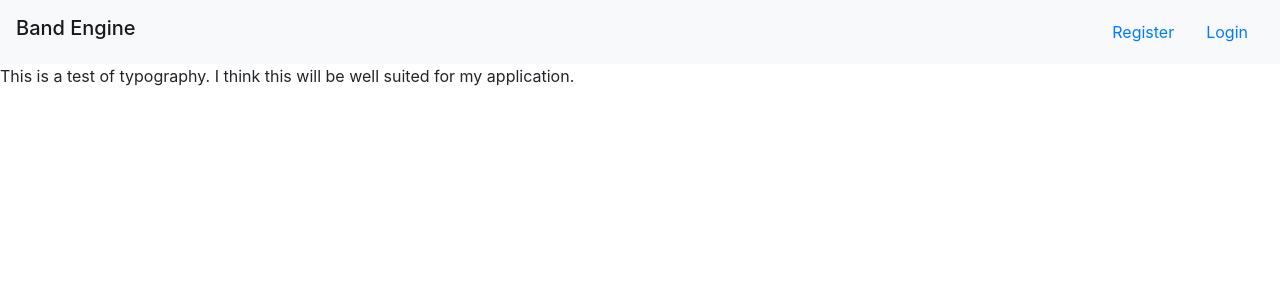
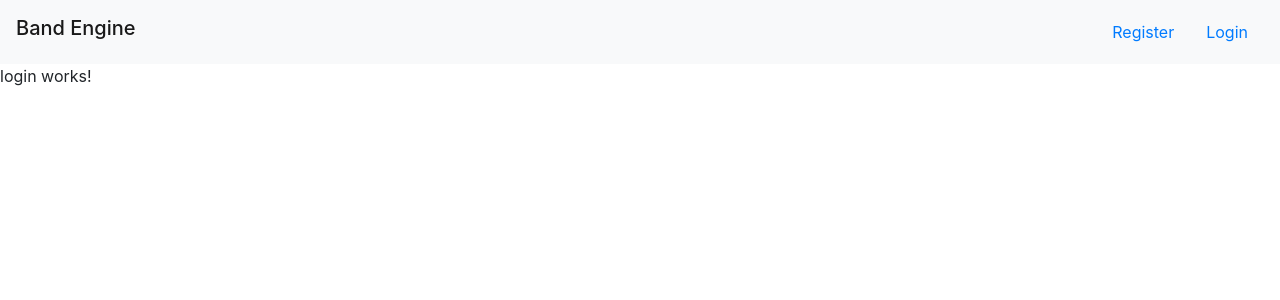
Before and after one commit to adamneuj/BandEngine.Web, an Angular app: page /login in a window 1280 px wide. Before the commit this address led to /. Shown: the top 300 px of the page. Built offline with nearby package versions, Linux system fonts and the light colour scheme.

Commit message:
Add routerlink for login

```diff
--- a/src/app/app-routing.module.ts
+++ b/src/app/app-routing.module.ts
@@ -1,7 +1,10 @@
 import { NgModule } from '@angular/core';
 import { Routes, RouterModule } from '@angular/router';
+import { LoginComponent } from './login/login.component';
 
-const routes: Routes = [];
+const routes: Routes = [
+  { path: 'login', component: LoginComponent }
+];
 
 @NgModule({
   imports: [RouterModule.forRoot(routes)],
--- a/src/app/app.module.ts
+++ b/src/app/app.module.ts
@@ -7,11 +7,13 @@
 import { BrowserAnimationsModule } from '@angular/platform-browser/animations';
 import { MatToolbarModule } from '@angular/material/toolbar';
 import { MatButtonModule } from '@angular/material/button';
+import { LoginComponent } from './login/login.component';
 
 @NgModule({
   declarations: [
     AppComponent,
     NavigationComponent,
+    LoginComponent,
   ],
   imports: [
     BrowserModule,
--- /dev/null
+++ b/src/app/login/login.component.html
@@ -0,0 +1 @@
+<p>login works!</p>
--- /dev/null
+++ b/src/app/login/login.component.ts
@@ -0,0 +1,15 @@
+import { Component, OnInit } from '@angular/core';
+
+@Component({
+  selector: 'app-login',
+  templateUrl: './login.component.html',
+  styleUrls: ['./login.component.css']
+})
+export class LoginComponent implements OnInit {
+
+  constructor() { }
+
+  ngOnInit(): void {
+  }
+
+}
--- a/src/app/navigation/navigation.component.html
+++ b/src/app/navigation/navigation.component.html
@@ -3,11 +3,7 @@
     <span>
         <form class="form-inline">
             <a class="nav-link" href="register">Register</a>
-            <a class="nav-link" href="login">Login</a>
+            <a class="nav-link" routerLink='/login'>Login</a>
         </form>
     </span>
 </nav>
-
-<div>
-    This is a test of typography.  I think this will be well suited for my application.
-</div>
```
Also changed, not shown: src/app/login/login.component.css (added), 1 other file (tests, documents, lock files or other folders).
